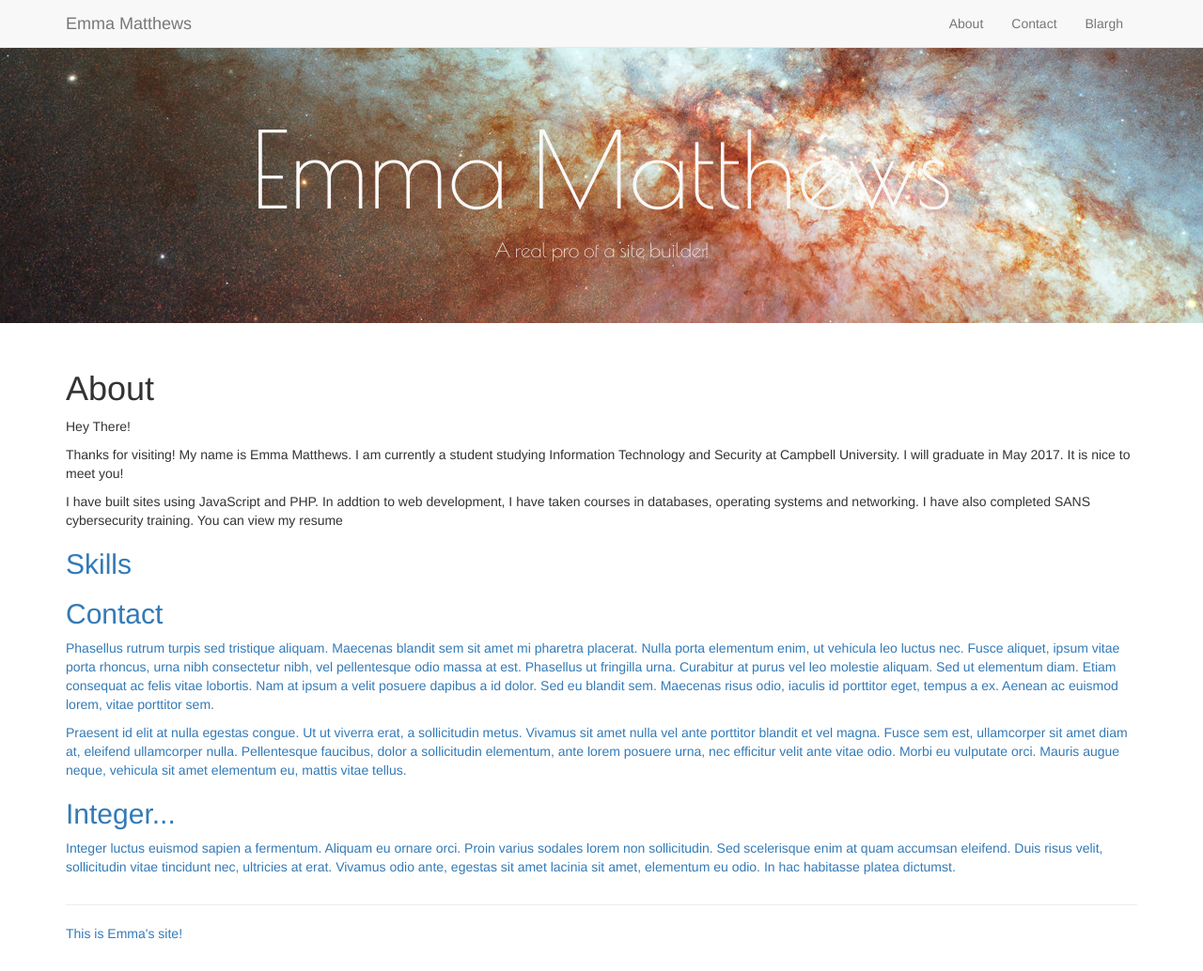
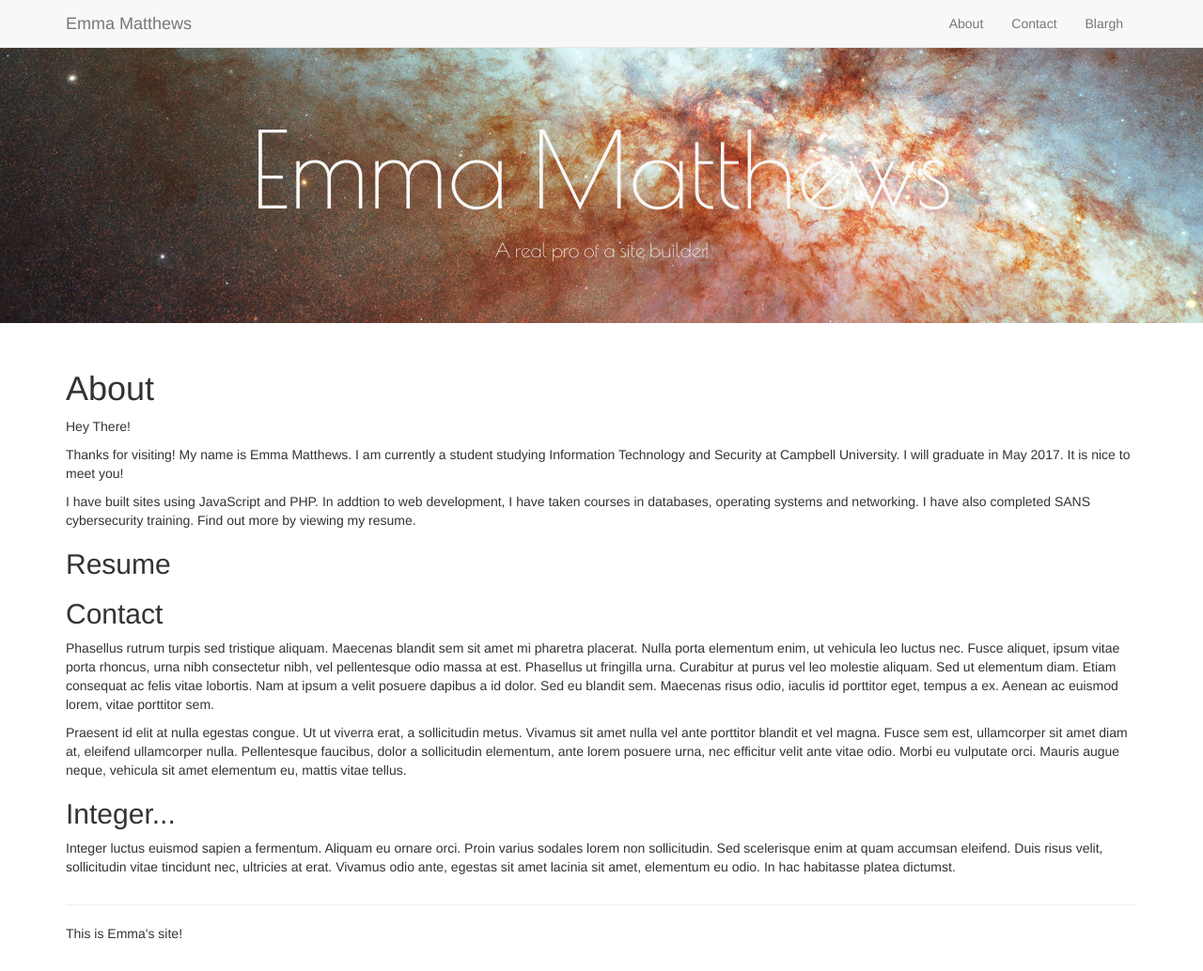
Before and after one commit to ejmatthews0606/ejmatthews0606.github.io, a Jekyll site: the page built from index.html, in a window 1280 px wide and 1034 px high. Shown: the whole window at 94% size. Built offline with Jekyll 4.4.1, drawn with Linux system fonts in a browser that asks for light colours.

Commit message:
Update lorem.html

```diff
--- a/_includes/lorem.html
+++ b/_includes/lorem.html
@@ -3,9 +3,9 @@
 <p> Hey There! </p>
 
 <p>Thanks for visiting! My name is Emma Matthews. I am currently a student studying Information Technology and Security at Campbell University. I will graduate in May 2017. It is nice to meet you! </p>
-<p> I have built sites using JavaScript and PHP. In addtion to web development, I have taken courses in databases, operating systems and networking. I have also completed SANS cybersecurity training. You can view my resume <a href= "here." </a> </p>
+<p> I have built sites using JavaScript and PHP. In addtion to web development, I have taken courses in databases, operating systems and networking. I have also completed SANS cybersecurity training. Find out more by viewing my resume. </p>
 
-<h2> Skills </h2>
+<h2> Resume </h2>
 <p> </p>
 
 <h2>Contact</h2>
```
